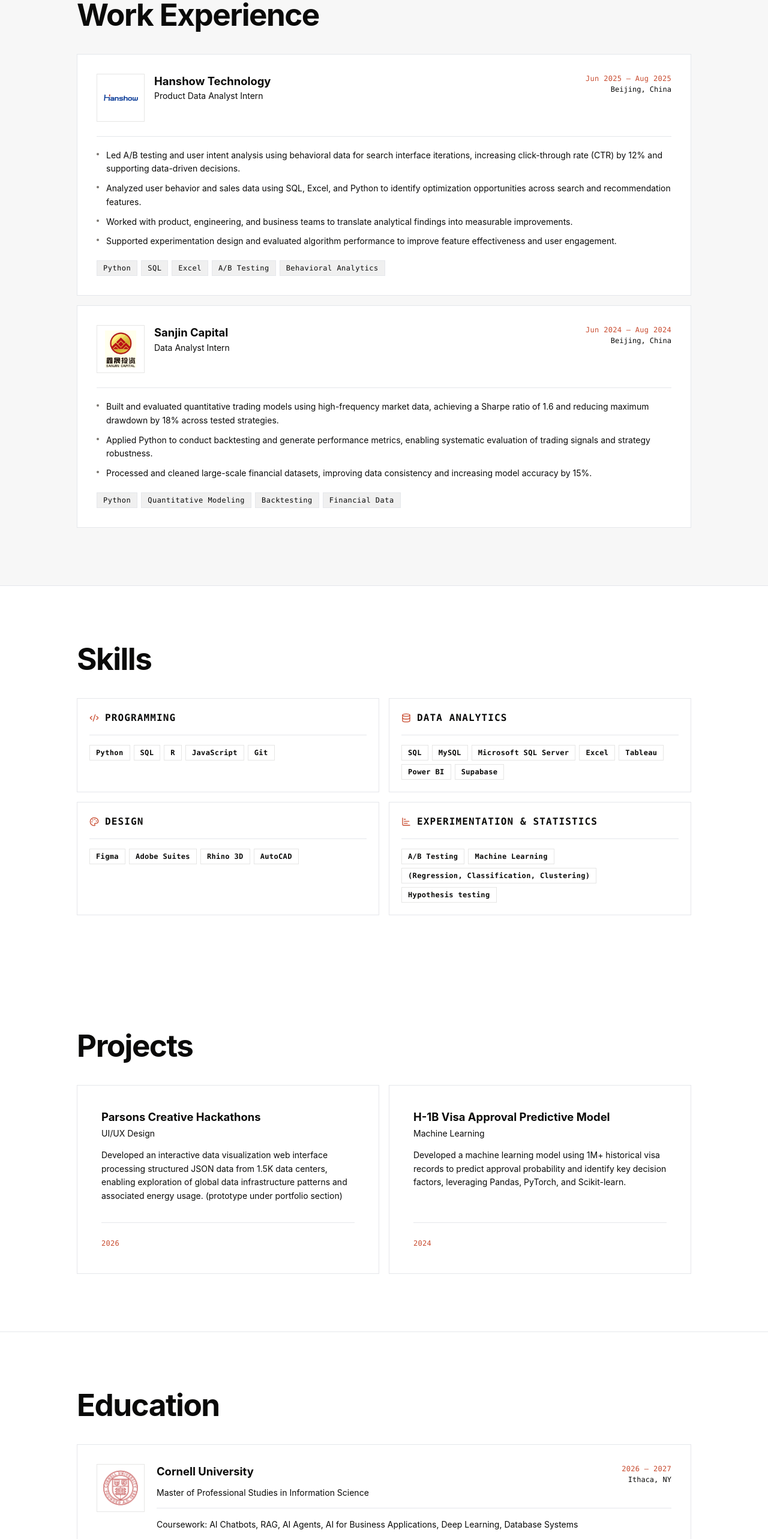
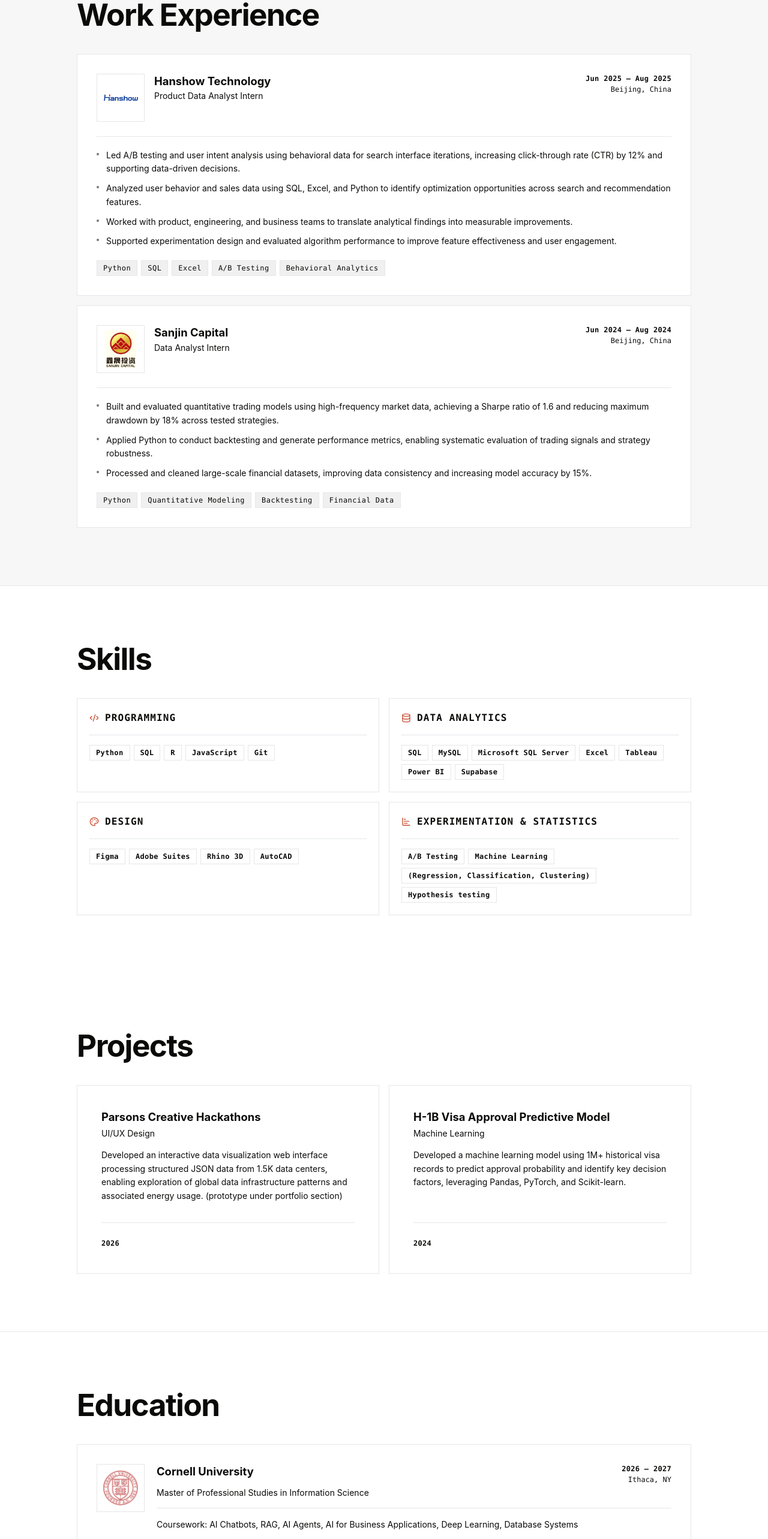
Before and after one commit to uki0829/personal-website, a Next.js app: page / in a window 1280 px wide. Shown: the part 1440-4006 px from the top of the page at 60% size. Built offline with nearby package versions, Linux system fonts and the light colour scheme.

Commit message:
Adjust font color for date string

```diff
--- a/components/Education.tsx
+++ b/components/Education.tsx
@@ -69,7 +69,7 @@ function EduCard({
               {edu.institution}
             </a>
             <div className="hidden sm:block text-right flex-shrink-0">
-              <div className="font-mono text-xs text-rust tracking-wide">{edu.period}</div>
+              <div className="font-mono text-xs font-semibold text-ink tracking-wide">{edu.period}</div>
               <div className="font-mono text-xs text-ink mt-0.5">{edu.location}</div>
             </div>
           </div>
@@ -78,7 +78,7 @@ function EduCard({
           <div className="font-body text-sm text-ink leading-snug mb-1">{edu.degree}</div>
 
           {/* Period — mobile only */}
-          <div className="sm:hidden font-mono text-xs text-rust tracking-wide mb-3">
+          <div className="sm:hidden font-mono text-xs font-semibold text-ink tracking-wide mb-3">
             {edu.period} · {edu.location}
           </div>
 
--- a/components/Projects.tsx
+++ b/components/Projects.tsx
@@ -60,7 +60,7 @@ function ProjectCard({
 
       {/* Year — same mono style as Education's period */}
       <div className="mt-8 pt-5 border-t border-ink/6">
-        <span className="font-mono text-xs text-rust tracking-wide">{project.year}</span>
+        <span className="font-mono text-xs font-semibold text-ink tracking-wide">{project.year}</span>
       </div>
     </div>
   );
--- a/components/WorkExperience.tsx
+++ b/components/WorkExperience.tsx
@@ -89,10 +89,7 @@ function JobCard({
 
         {/* Period + location — right-aligned */}
         <div className="hidden sm:block text-right flex-shrink-0 ml-2">
-          <div
-            className="font-mono text-xs tracking-wide"
-            style={{ color: job.accentColor }}
-          >
+          <div className="font-mono text-xs font-semibold text-ink tracking-wide">
             {job.period}
           </div>
           <div className="font-mono text-xs text-ink mt-0.5">{job.location}</div>
@@ -101,10 +98,10 @@ function JobCard({
 
       {/* Period visible on mobile */}
       <div className="sm:hidden flex items-center gap-2 mb-4">
-        <span className="font-mono text-xs" style={{ color: job.accentColor }}>
+        <span className="font-mono text-xs font-semibold text-ink">
           {job.period}
         </span>
-        <span className="font-mono text-xs text-stone">· {job.location}</span>
+        <span className="font-mono text-xs text-ink">· {job.location}</span>
       </div>
 
       {/* Divider */}
```
